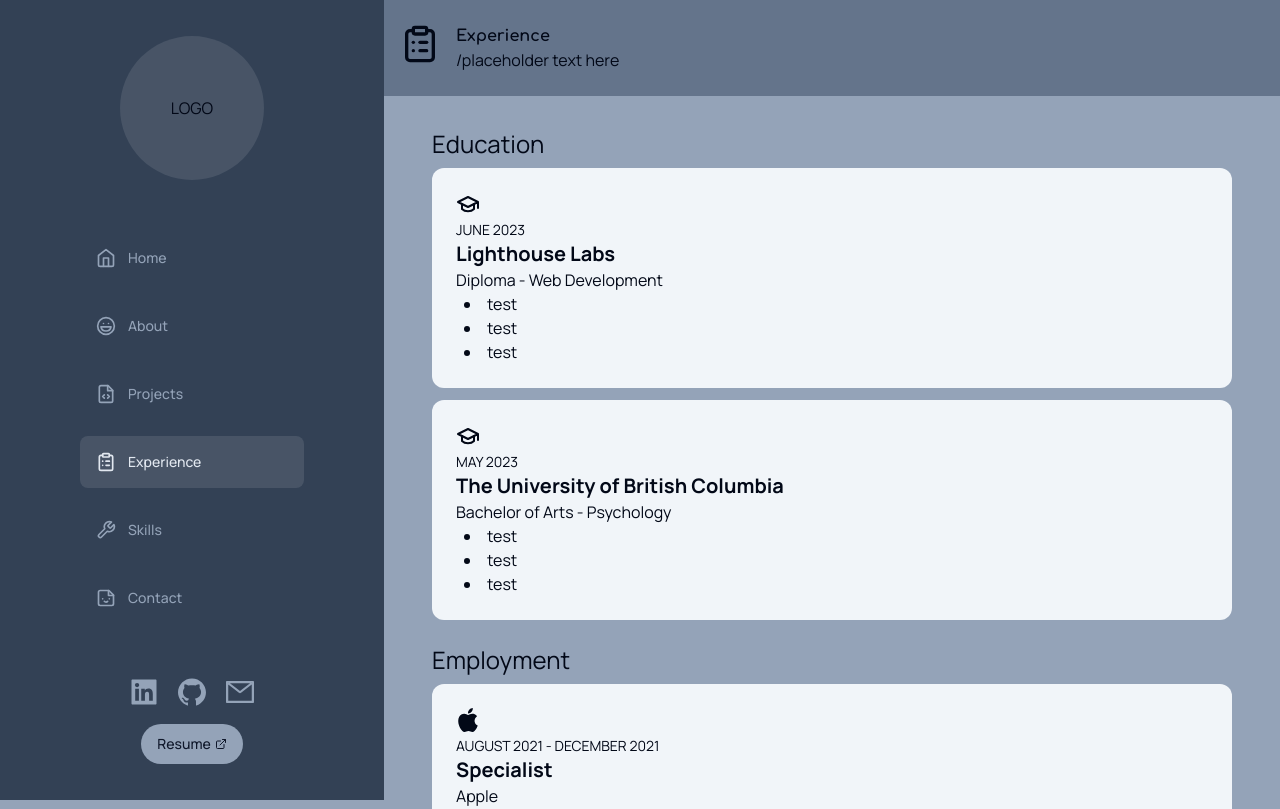
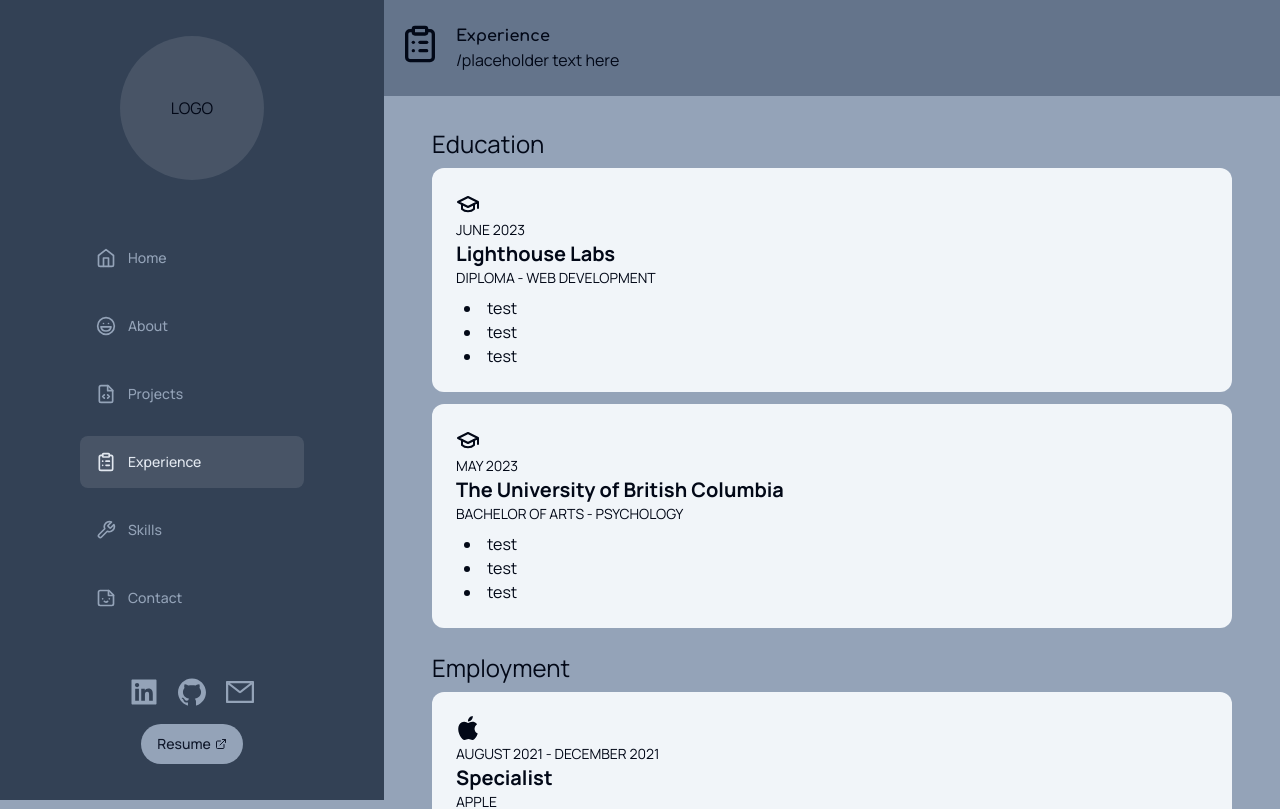
Before and after one commit to penguinboots/portfolio-v3, a Next.js app: page /experience in a window 1280 px wide. Shown: the top 809 px of the page. Built offline with nearby package versions, Linux system fonts and the light colour scheme.

Commit message:
style experience card

```diff
--- a/components/ExperienceCard.tsx
+++ b/components/ExperienceCard.tsx
@@ -10,15 +10,13 @@ const ExperienceCard = ({ exp }: ExperienceCardProps) => {
   return (
     <div className="relative w-full rounded-xl overflow-hidden flex flex-col bg-slate-100 p-6">
       <exp.icon className="w-6 h-6 mb-1" />
-      <div className="flex flex-col">
+      <div className="flex flex-col mb-2">
         <p className="text-sm">{exp.date.toUpperCase()}</p>
         <h1 className="font-bold text-xl">{exp.title}</h1>
-        <h2 className="text-md">{exp.subtitle}</h2>
+        <h2 className="text-sm">{exp.subtitle.toUpperCase()}</h2>
       </div>
-      <div></div>
-      <div>
-        <ul className="list-disc list-inside pl-2">{bulletList}</ul>
-      </div>
+      <div>{exp.desc}</div>
+      <ul className="list-disc list-inside pl-2">{bulletList}</ul>
     </div>
   );
 };
```
